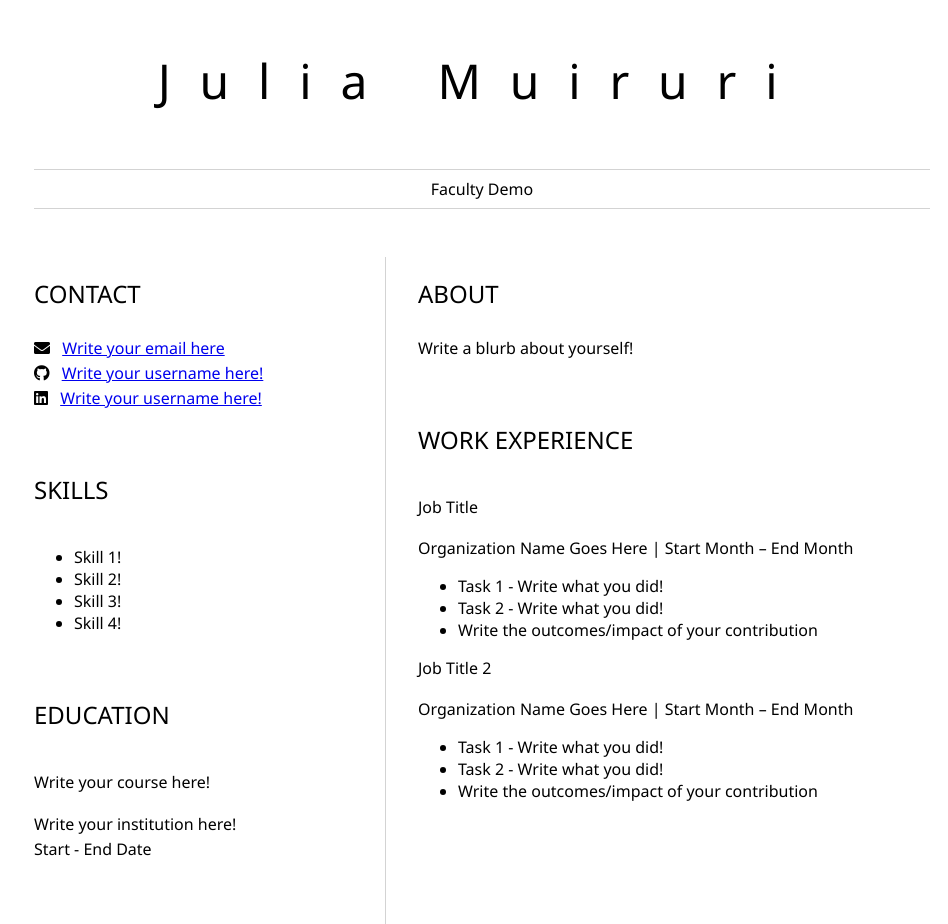
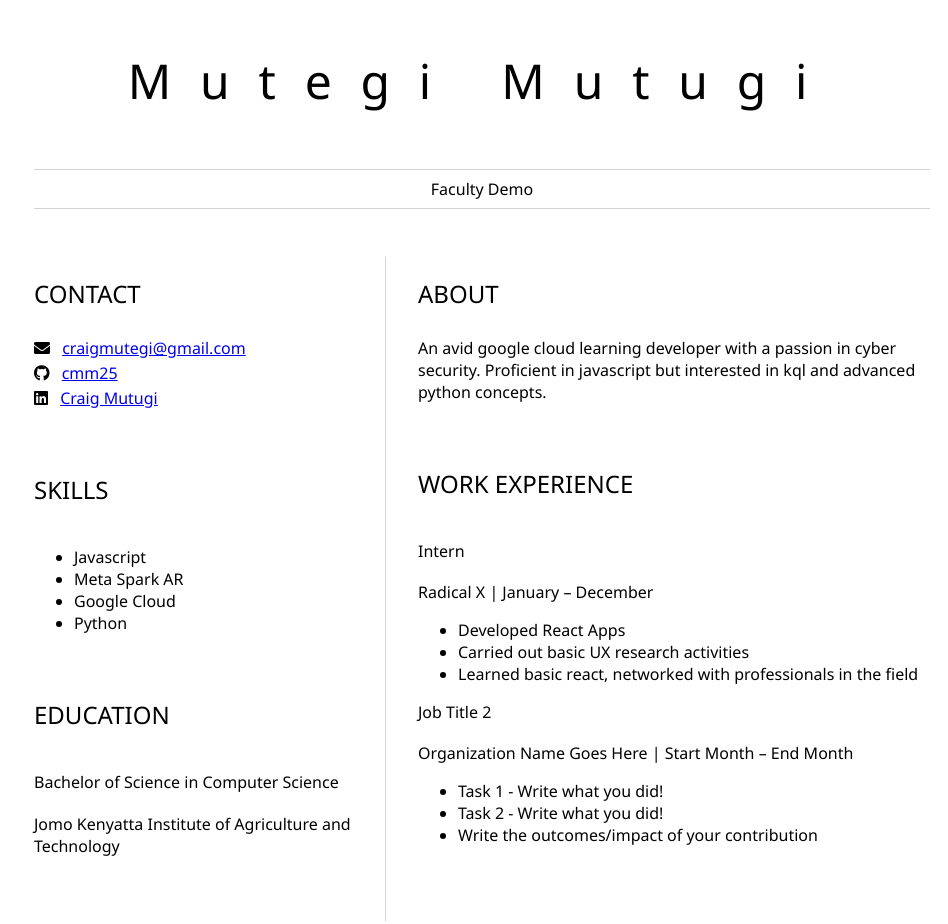
Before and after one commit to cmm25/my-resume, a plain HTML site: page index.html in a window 1280 px wide. Shown: the whole page, without its empty margins (158-1106 px from the left). Drawn offline with Linux system fonts and the light colour scheme.

Commit message:
Update index.html

```diff
--- a/index.html
+++ b/index.html
@@ -2,13 +2,13 @@
 	<head>
 		<link href="style.css" rel="stylesheet">
         <link rel="stylesheet" href="https://cdnjs.cloudflare.com/ajax/libs/font-awesome/5.15.4/css/all.min.css">
-        <title>Julia Muiruri</title>
+        <title>Mutegi Mutugi</title>
 	</head>
 
 	<body>
 		<header id="header">
 			<!-- resume header with your name and title -->
-			<h1>Julia Muiruri</h1>
+			<h1>Mutegi Mutugi</h1>
 			<hr>
 			Faculty Demo
 			<hr>
@@ -20,36 +20,36 @@
 					<!-- contact info including social media -->
                     <p>
                         <i class="fa fa-envelope" aria-hidden="true"></i>
-                        <a href="mailto:username@domain.top-level domain">Write your email here</a>
+                        <a href="mailto:username@domain.top-level domain">craigmutegi@gmail.com</a>
                     </p>
                     <p>
                         <i class="fab fa-github" aria-hidden="true"></i>
-                        <a href="github.com/yourGitHubUsername">Write your username here!</a>
+                        <a href="github.com/yourGitHubUsername">cmm25</a>
                     </p>
                     <p>
                         <i class="fab fa-linkedin" aria-hidden="true"></i>
-                        <a href="linkedin.com/yourLinkedInUsername">Write your username here!</a>
+                        <a href="linkedin.com/yourLinkedInUsername">Craig Mutugi</a>
                     </p>
 				</section>
 				<section>
 					<h2>SKILLS</h2>
 					<!-- your skills -->
                     <ul>
-                        <li>Skill 1!</li>
-                        <li>Skill 2!</li>
-                        <li>Skill 3!</li>
-                        <li>Skill 4!</li>
+                        <li>Javascript</li>
+                        <li>Meta Spark AR</li>
+                        <li>Google Cloud</li>
+                        <li>Python</li>
                     </ul>
 				</section>
 				<section>
 					<h2>EDUCATION</h2>
 					<!-- your education -->
-                    <h3>Write your course here!</h3>
+                    <h3>Bachelor of Science in Computer Science</h3>
                     <p>
-                        Write your institution here!
+                        Jomo Kenyatta Institute of Agriculture and Technology
                     </p>
                     <p>
-                        Start - End Date
+
                     </p>
 				</section>
 			</article>
@@ -57,19 +57,19 @@
 				<section>
 					<h2>ABOUT</h2>
 					<!-- about you -->
-                    <p>Write a blurb about yourself!</p>
+                    <p>An avid google cloud learning developer with a passion in cyber security. Proficient in javascript but interested in kql and advanced python concepts. </p>
 				</section>
 				<section>
 					<h2>WORK EXPERIENCE</h2>
-					<!-- your work experience -->
-                    <h3>Job Title</h3>
+
+                    <h3>Intern</h3>
                     <p>
-                        Organization Name Goes Here | Start Month – End Month
+                        Radical X | January – December
                     </p>
                     <ul>
-                            <li>Task 1 - Write what you did!</li>
-                            <li>Task 2 - Write what you did!</li>
-                            <li>Write the outcomes/impact of your contribution</li>
+                            <li>Developed React Apps</li>
+                            <li>Carried out basic UX research activities</li>
+                            <li>Learned basic react, networked with professionals in the field</li>
 
                     </ul>
 
```
